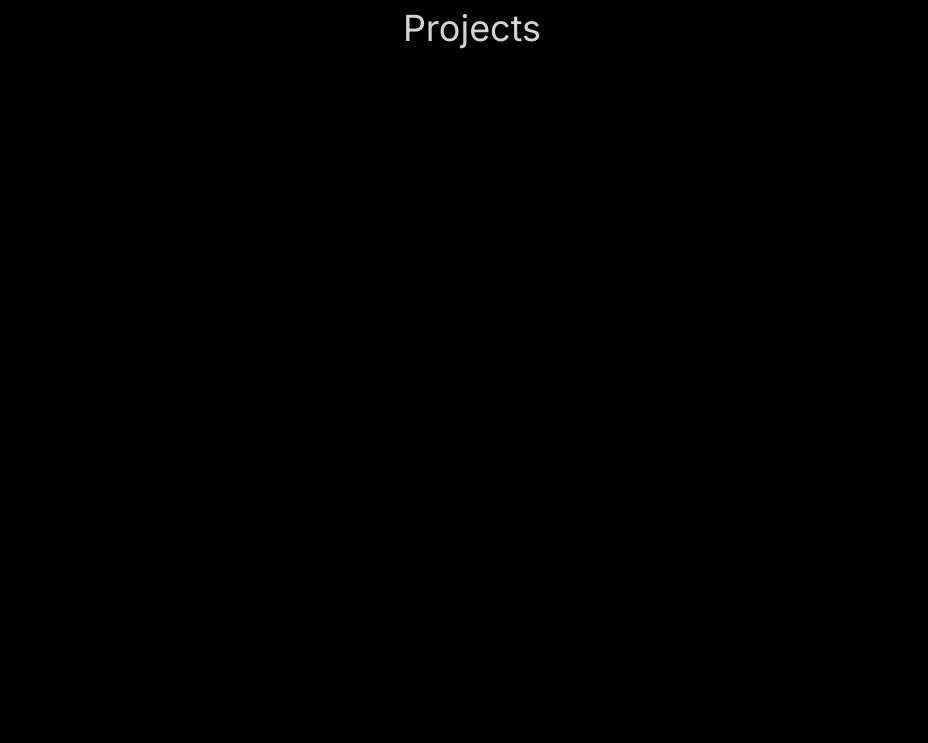
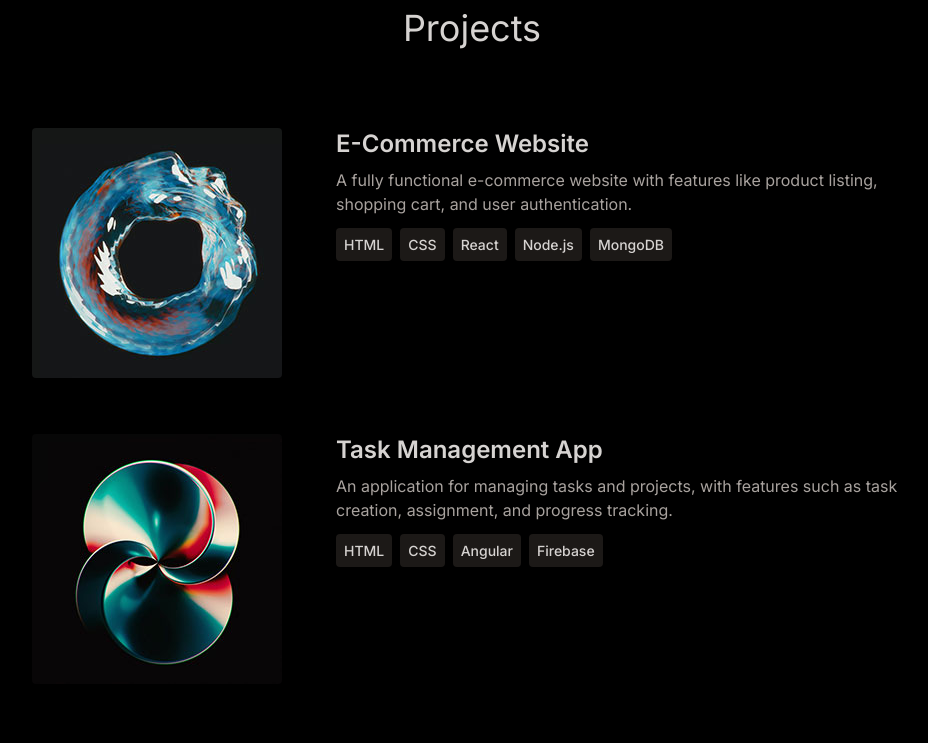
Before and after one commit to Gabo-RDev/portfolio-web, a React (Vite) app: page / in a window 1280 px wide. Shown: the part 1240-1983 px from the top of the page, without its empty margins (168-1096 px from the left). Before the commit the page ends 1384 px from the top, so only its background shows below. Built offline with nearby package versions, Linux system fonts and the light colour scheme.

Commit message:
Implement Projects display with dynamic rendering of project details

```diff
--- a/src/components/Projects.jsx
+++ b/src/components/Projects.jsx
@@ -1,7 +1,39 @@
+import { PROJECTS } from '../constants/index';
+
 const Projects = () => {
 	return (
 		<section className='pb-4'>
 			<h2 className='my-20 text-center text-4xl'>Projects</h2>
+			<div>
+				{PROJECTS.map((project) => (
+					<div
+						key={project.id}
+						className='mb-8 flex flex-wrap lg:justify-center'
+					>
+						<div className='w-full lg:w-1/4'>
+							<img
+								className='mb-6 rounded'
+								src={project.image}
+								alt={project.title}
+								width={250}
+								height={250}
+							/>
+						</div>
+						<div className='w-full max-w-xl lg:w-3/4'>
+							<h3 className='mb-2 font-semibold text-2xl'>{project.title}</h3>
+							<p className='mb-4 text-stone-400'>{project.description}</p>
+							{project.technologies.map((tech, index) => (
+								<span
+									key={index}
+									className='mr-2 rounded bg-stone-900 p-2 text-sm font-medium text-stone-300'
+								>
+									{tech}
+								</span>
+							))}
+						</div>
+					</div>
+				))}
+			</div>
 		</section>
 	);
 };
```
